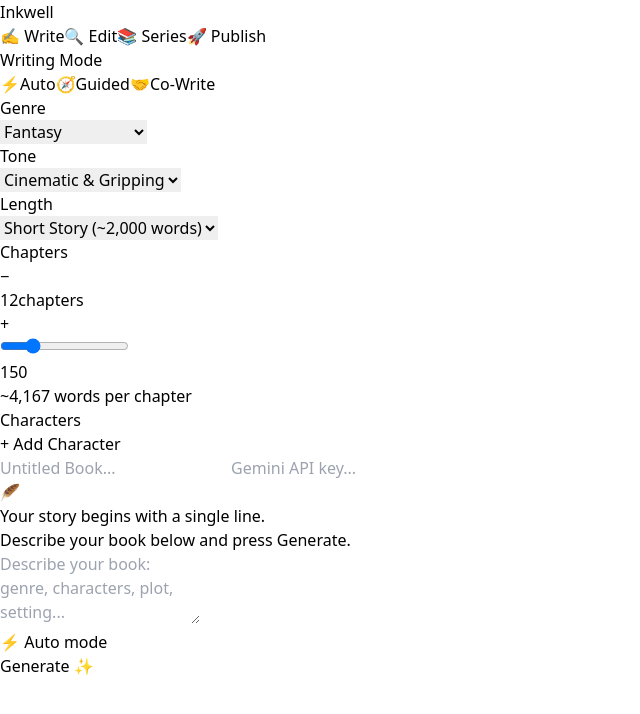
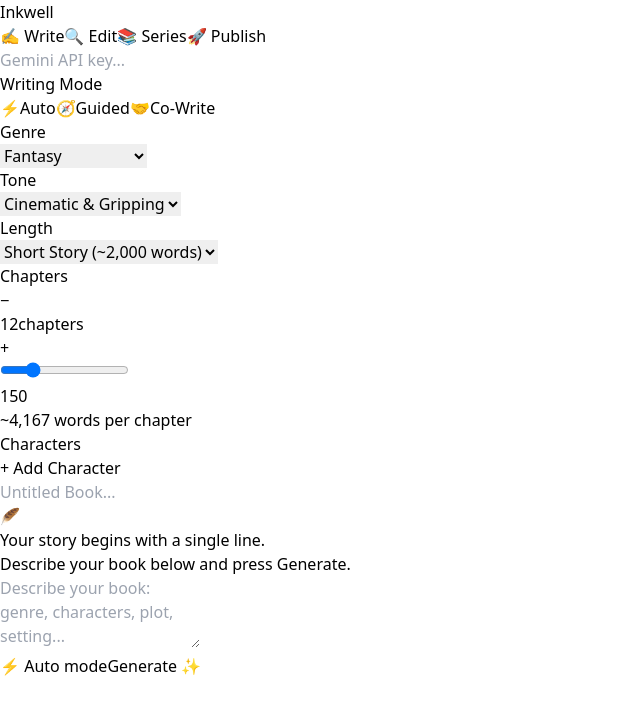
Before and after one commit to Mayeni97/Inkwell, a React (Vite) app: page / in a window 1280 px wide. Both pictures are taken after a click on the button "Learn More". Shown: the top 714 px of the page, without its empty margins (0-640 px from the left). Built offline with nearby package versions, Linux system fonts and the light colour scheme.

Commit message:
feat: Remove api key from StudioPage so it can be shared to all tabs

```diff
--- a/src/components/Topbar.jsx
+++ b/src/components/Topbar.jsx
@@ -1,4 +1,4 @@
-export default function Topbar({ activeTab, onTabChange }) {
+export default function Topbar({ activeTab, onTabChange, apiKey, onapiKeyChange }) {
   const tabs = [
     { id: 'write',   label: '✍️ Write'   },
     { id: 'edit',    label: '🔍 Edit'    },
@@ -31,6 +31,16 @@ export default function Topbar({ activeTab, onTabChange }) {
         ))}
       </div>
 
+      <div className="ml-auto">
+        <input
+          type="password"
+          placeholder="Gemini API key..."
+          value={apiKey}
+          onChange={e => onapiKeyChange(e.target.value)}
+          className="text-xs text-[#2c1f14] border border-[#e0d5c5] rounded-lg px-3 py-1.5 outline-none w-48 focus:border-[#7a4f2d] font-mono"
+        />
+      </div>
+
     </div>
   )
 }
--- a/src/components/tabs/WriteTab.jsx
+++ b/src/components/tabs/WriteTab.jsx
@@ -1,16 +1,15 @@
 import { useState } from "react"
 
-export default function WriteTab() {
-    const [title, setTitle] = useState("")
-    const [prompt, setPrompt] = useState("")
-    const [output, setOutput] = useState("")
+export default function WriteTab({ apiKey }) {
+  const [title, setTitle]     = useState("")
+  const [prompt, setPrompt]   = useState("")
+  const [output, setOutput]   = useState("")
   const [loading, setLoading] = useState(false)
-    const [apiKey, setApiKey] = useState("")
 
   async function generate() {
     if (!prompt) return
     if (!apiKey) {
-            alert("Please enter your Gemini API key first!")
+      alert("Please enter your Gemini API key in the top bar first!")
       return
     }
 
@@ -36,12 +35,10 @@ export default function WriteTab() {
       )
 
       const data = await response.json()
-            console.log("Full response:", JSON.stringify(data))
       const text = data.candidates[0].content.parts[0].text
       setOutput(text)
 
     } catch (error) {
-            console.log("Error:", error)
       setOutput("Something went wrong: " + error.message)
     }
 
@@ -60,16 +57,9 @@ export default function WriteTab() {
           onChange={e => setTitle(e.target.value)}
           className="flex-1 text-lg italic text-[#2c1f14] outline-none font-serif placeholder-[#c4a882]"
         />
-                <input
-                    type="password"
-                    placeholder="Gemini API key..."
-                    value={apiKey}
-                    onChange={e => setApiKey(e.target.value)}
-                    className="text-xs text-[#2c1f14] border border-[#e0d5c5] rounded-lg px-3 py-1.5 outline-none w-48 focus:border-[#7a4f2d] font-mono"
-                />
       </div>
 
-            {/* OUTPUT */}
+      {/* OUTPUT AREA */}
       <div className="flex-1 overflow-y-auto px-12 py-10 bg-[#faf7f2]">
         <div className="max-w-2xl mx-auto">
 
@@ -117,7 +107,6 @@ export default function WriteTab() {
             <span className="text-xs text-[#a07850] italic">
               ⚡ Auto mode
             </span>
-                        <div className="flex gap-2">
             <button
               onClick={generate}
               disabled={loading}
@@ -130,6 +119,5 @@ export default function WriteTab() {
       </div>
 
     </div>
-        </div>
   )
 }
--- a/src/pages/StudioPage.jsx
+++ b/src/pages/StudioPage.jsx
@@ -5,17 +5,22 @@ import WriteTab from '../components/tabs/WriteTab'
 
 export default function StudioPage() {
   const [activeTab, setActiveTab] = useState('write')
+  const [apiKey, setApiKey] = useState('')
 
   return (
     <div className="min-h-screen bg-[#faf7f2]">
+
       <Topbar
         activeTab={activeTab}
         onTabChange={setActiveTab}
+        apiKey={apiKey}
+        onApiKeyChange={setApiKey}
       />
+
       <div className="flex h-[calc(100vh-56px)]">
         <Sidebar />
         <div className="flex-1 overflow-hidden">
-          {activeTab === 'write' && <WriteTab />}
+          {activeTab === 'write' && <WriteTab apiKey={apiKey} />}
           {activeTab === 'edit' && (
             <div className="flex items-center justify-center h-full text-[#a07850] italic">
               Edit tab coming soon!
```
Lines whose indentation alone changed are shown as unchanged.
